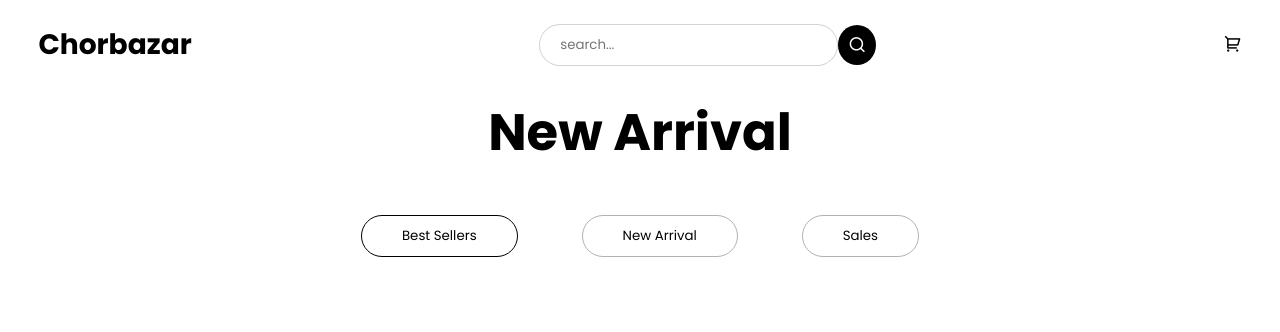
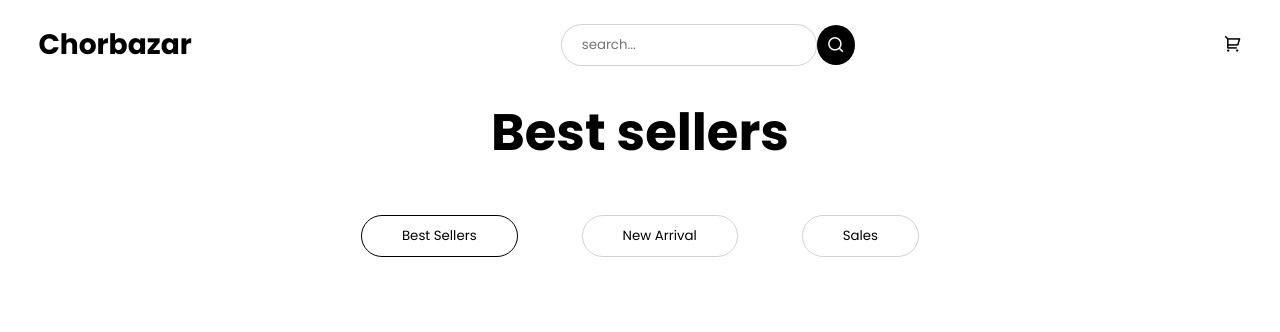
Before and after one commit to i-piiyush/cart-using-html-css-js, a plain HTML site: page index.html in a window 1280 px wide. Shown: the top 332 px of the page. Drawn offline with nearby package versions, Linux system fonts and the light colour scheme.

Commit message:
commited

```diff
--- a/index.html
+++ b/index.html
@@ -40,7 +40,7 @@
         </nav>
         <div class="products">
           <div class="head">
-            <h1>New Arrival</h1>
+            <h1>Best sellers</h1>
             <div class="btns">
               <button class="btn1">Best sellers</button>
               <button>New Arrival</button>
--- a/style.css
+++ b/style.css
@@ -29,11 +29,13 @@ input {
   border-radius: 50px;
   border: 1px solid rgba(0, 0, 0, 0.171);
   outline: none;
+  width: 20vw;
 }
 .nav-2 {
   display: flex;
   justify-content: center;
   align-items: center;
+
 }
 
 .nav-2 i {
@@ -63,6 +65,7 @@ input {
   justify-content: center;
   align-items: center;
   display: none;
+  user-select: none;
 }
 .nav-3 .atc p {
   font-size: 10px;
@@ -88,7 +91,7 @@ input {
   gap: 5%;
 }
 .products .head button {
-  border: 1px solid rgba(0, 0, 0, 0.301);
+  border: 1px solid rgba(0, 0, 0, 0.179);
   padding: 10px 40px;
   border-radius: 50px;
   outline: none;
```
